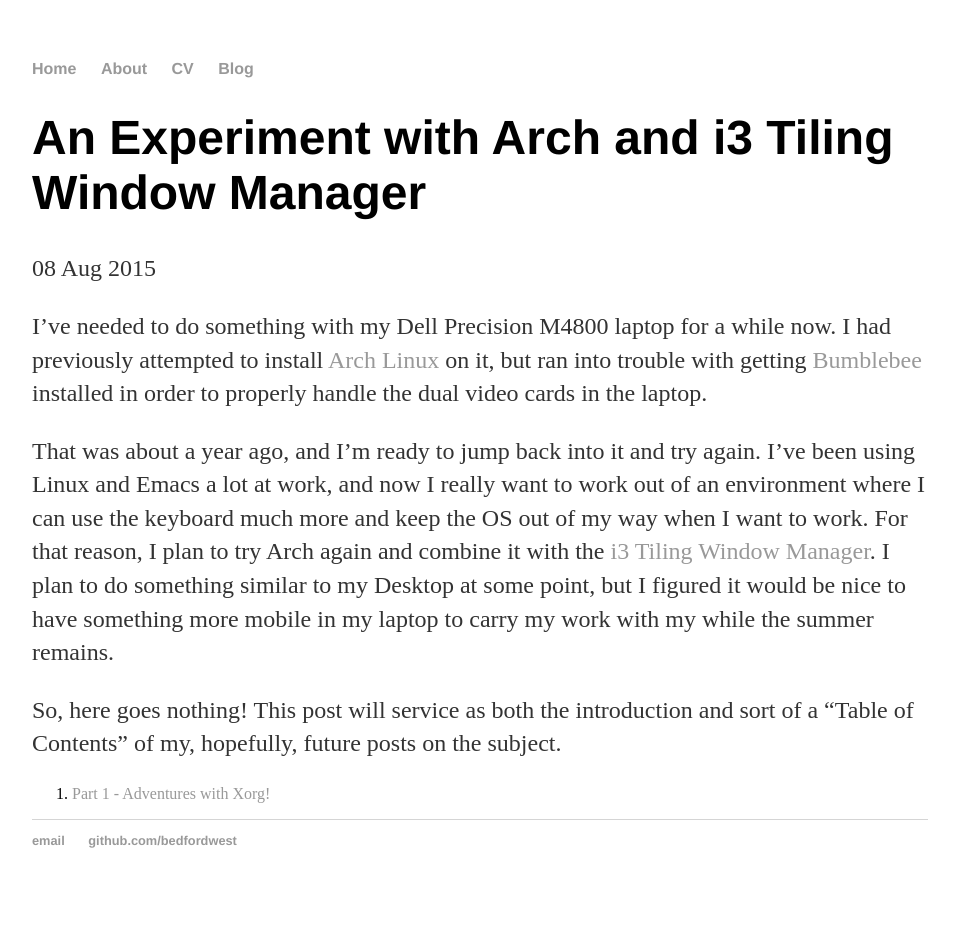
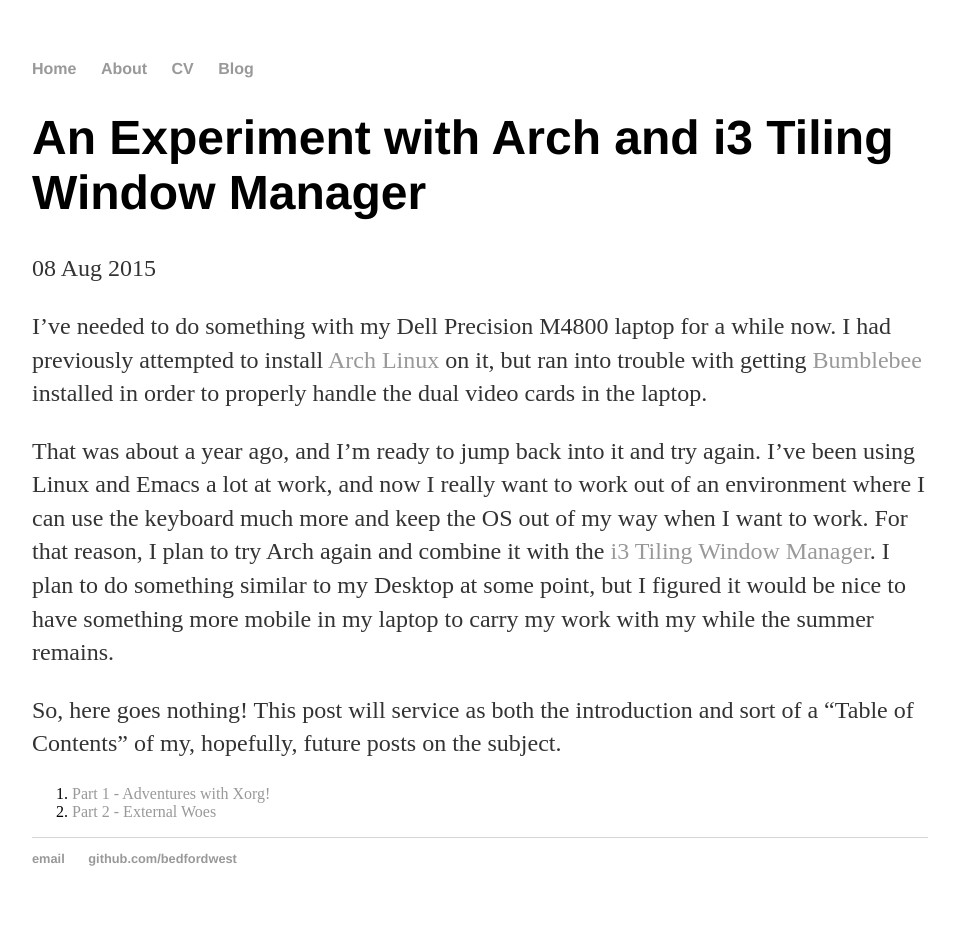
Before and after one commit to BedfordWest/bedfordwest.github.io, a Jekyll site: the page built from _posts/2015-08-08-an-experiment-with-arch-i3-intro.md, in a window 1280 px wide. Shown: the whole page, without its empty margins (160-1119 px from the left). Built offline with Jekyll 4.4.1, drawn with Linux system fonts in a browser that asks for light colours.

Commit message:
Update 2015-08-08-an-experiment-with-arch-i3-intro.md

```diff
--- a/_posts/2015-08-08-an-experiment-with-arch-i3-intro.md
+++ b/_posts/2015-08-08-an-experiment-with-arch-i3-intro.md
@@ -20,3 +20,4 @@
 of my, hopefully, future posts on the subject.
 
 1. [Part 1 - Adventures with Xorg!](http://bedfordwest.github.io/blog/2015/08/11/an-experiment-with-arch-i3-pt1/)
+2. [Part 2 - External Woes](http://bedfordwest.github.io/blog/2015/08/14/an-experiment-with-arch-i3-pt2/)
```
